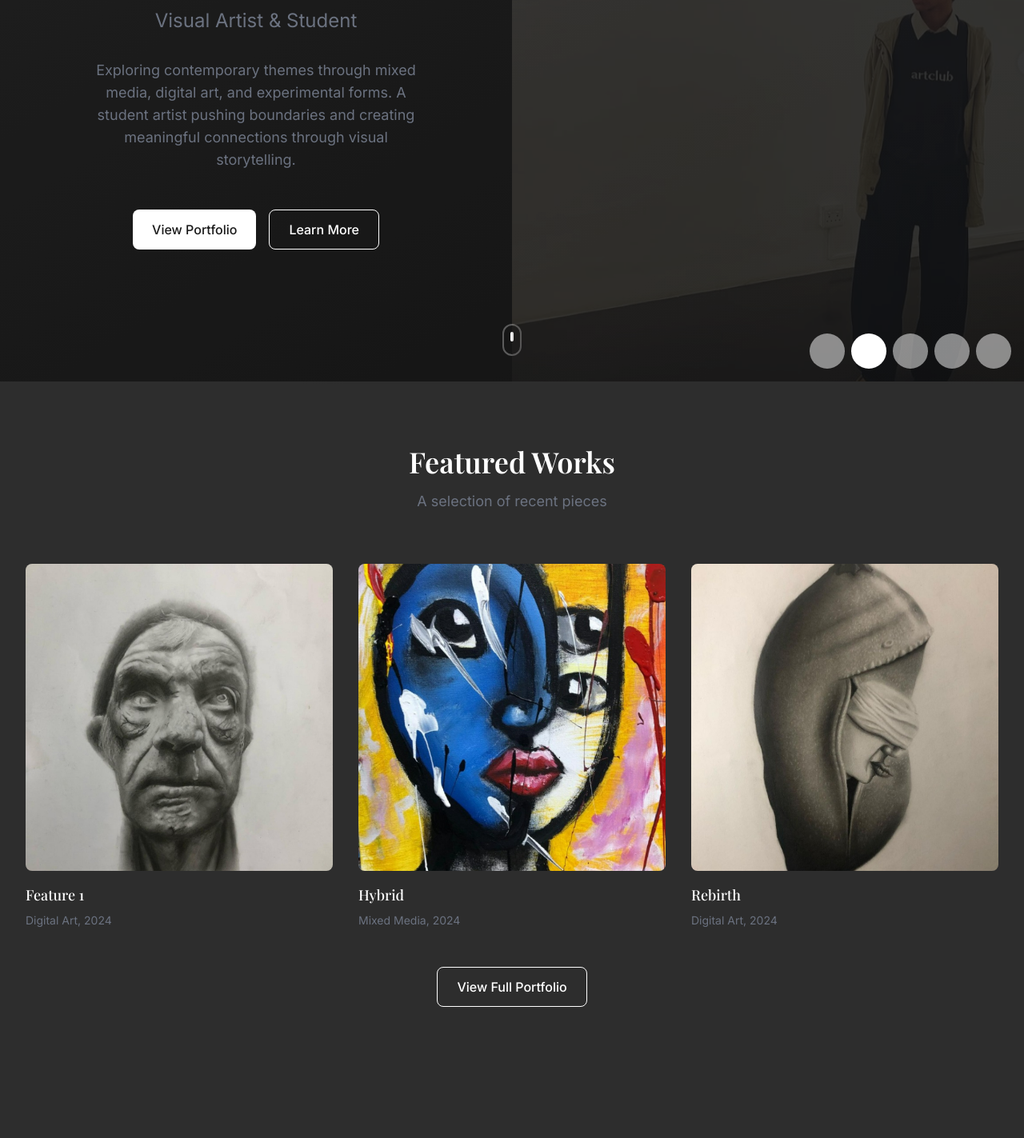
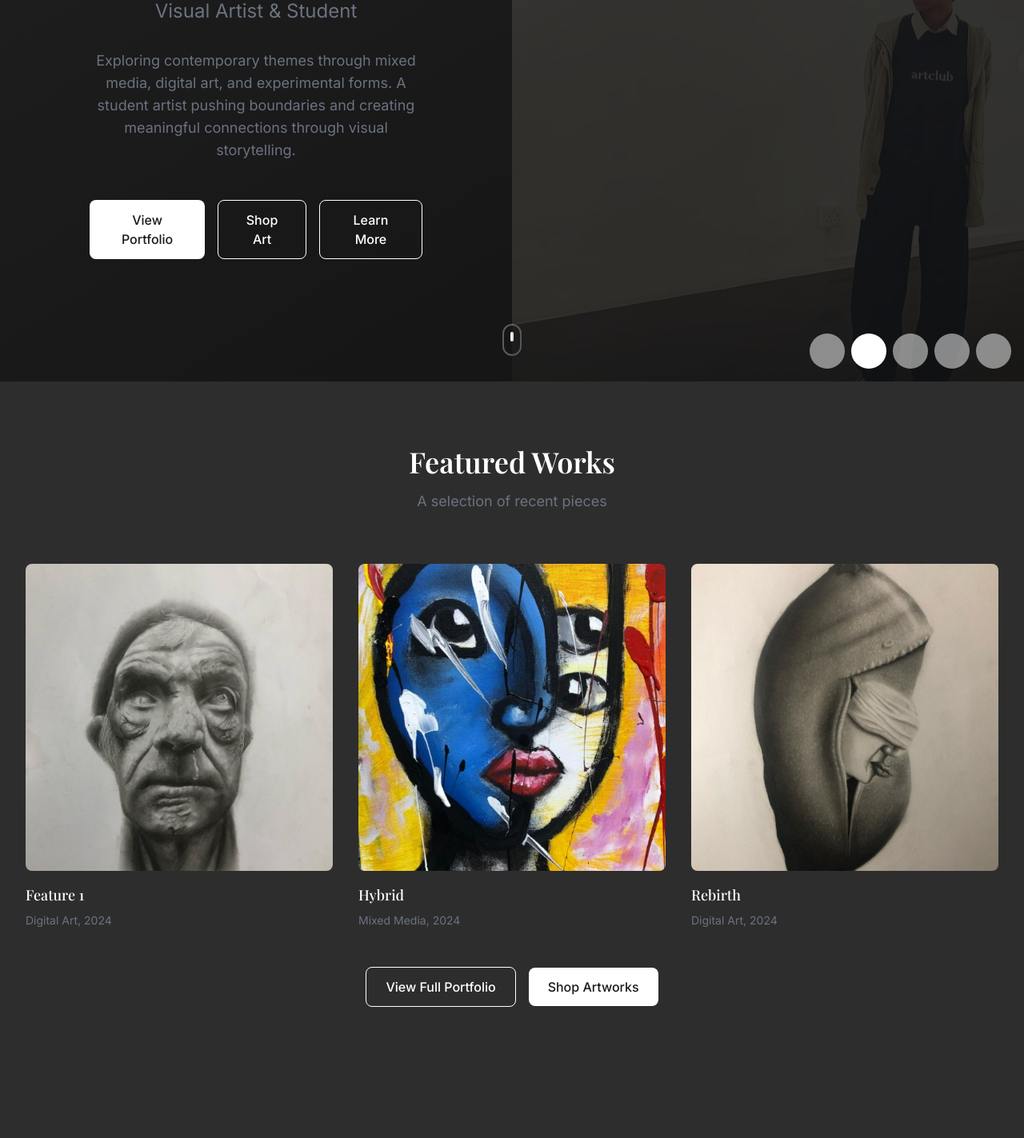
Before and after one commit to bradleyclintbotes/juan-ridge-portfolio, a React (Create React App) app: page /#/ in a window 1280 px wide. Shown: the part 387-1810 px from the top of the page at 80% size. Built offline with nearby package versions, Linux system fonts and the light colour scheme.

Commit message:
Add Shop buttons to Home page for easier access

```diff
--- a/src/pages/Home.js
+++ b/src/pages/Home.js
@@ -53,6 +53,9 @@ const Home = () => {
             >
               <Link to="/portfolio" className="btn-primary text-sm md:text-base py-3 px-6">
                 View Portfolio
+              </Link>
+              <Link to="/shop" className="btn-secondary text-sm md:text-base py-3 px-6">
+                Shop Art
               </Link>
               <Link to="/about" className="btn-secondary text-sm md:text-base py-3 px-6">
                 Learn More
@@ -144,9 +147,12 @@ const Home = () => {
             ))}
           </div>
 
-          <div className="text-center mt-12">
+          <div className="text-center mt-12 space-x-4">
             <Link to="/portfolio" className="btn-secondary">
               View Full Portfolio
+            </Link>
+            <Link to="/shop" className="btn-primary">
+              Shop Artworks
             </Link>
           </div>
         </div>
```
